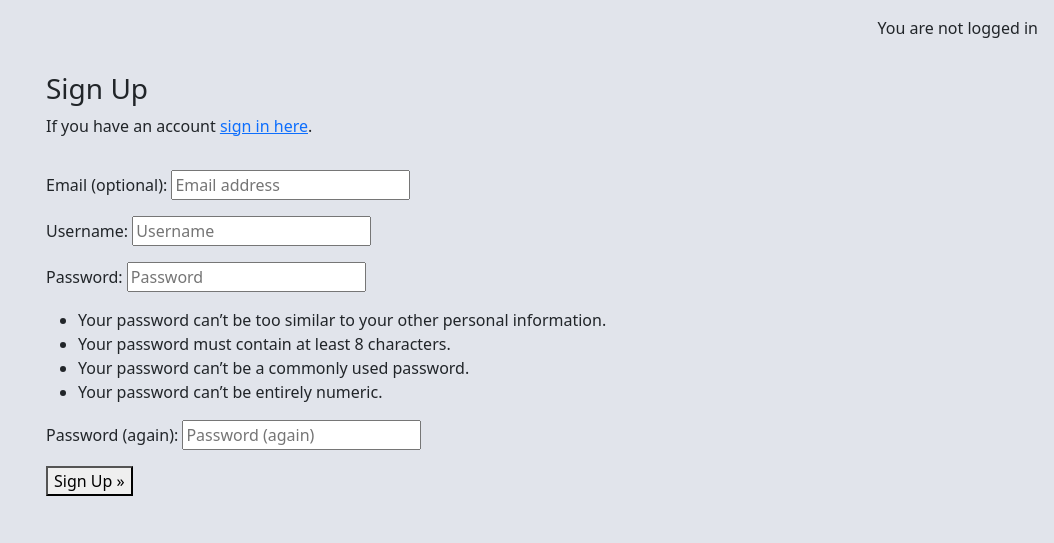
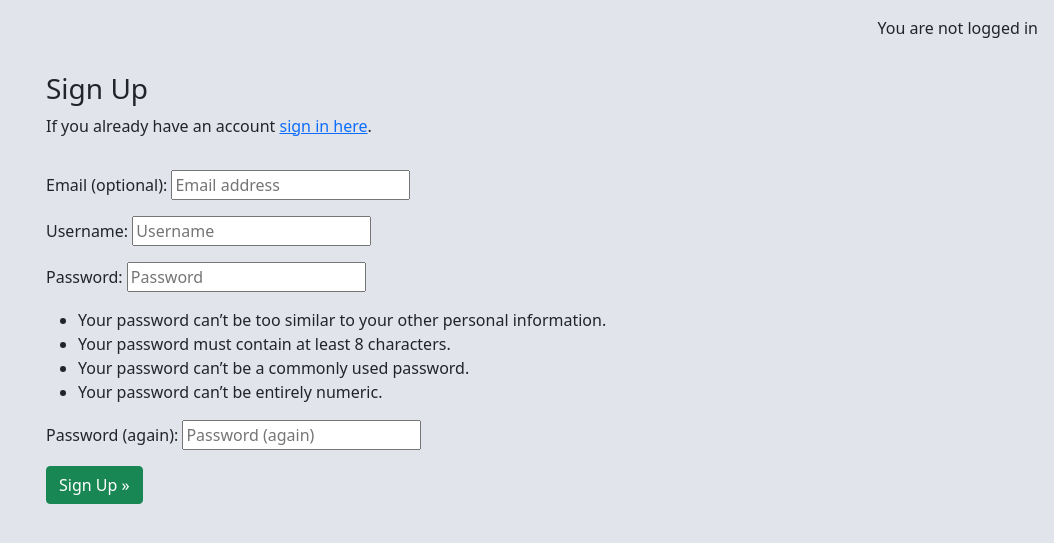
Before and after one commit to kjrinuk/Taskerise, a Django app: page /accounts/signup/ in a window 1280 px wide. Shown: the part 80-623 px from the top of the page, without its empty margins (226-1280 px from the left). Run offline with Django 5.2, Linux system fonts and the light colour scheme.

Commit message:
Some minor styling changes to authentication htmls

```diff
--- a/templates/account/login.html
+++ b/templates/account/login.html
@@ -20,7 +20,7 @@
                 {% if redirect_field_value %}
                 <input type="hidden" name="{{ redirect_field_name }}" value="{{ redirect_field_value }}" />
                 {% endif %}
-                <button class="btn btn-signup right" type="submit">{% trans "Sign In" %}</button>
+                <button class="btn btn-success right" type="submit">{% trans "Sign In" %}</button>
             </form>
             <p></p>
             <p>{% blocktrans %}If you don't have an account
--- a/templates/account/logout.html
+++ b/templates/account/logout.html
@@ -21,7 +21,7 @@
               {% if redirect_field_value %}
               <input type="hidden" name="{{ redirect_field_name }}" value="{{ redirect_field_value }}" />
               {% endif %}
-              <button class="btn btn-signup right" type="submit">{% trans 'Sign Out' %}</button>
+              <button class="btn btn-success right" type="submit">{% trans 'Sign Out' %}</button>
           </form>
       </div>
   </div>
--- a/templates/account/signup.html
+++ b/templates/account/signup.html
@@ -11,7 +11,7 @@
       <div class="col-md-8 mt-3 offset-md-2">
           <h3>{% trans "Sign Up" %}</h3>
 
-          <p>{% blocktrans %}If you have an account <a href="{{ login_url }}">sign in here</a>.{% endblocktrans %}</p>
+          <p>{% blocktrans %}If you already have an account <a href="{{ login_url }}">sign in here</a>.{% endblocktrans %}</p>
       </div>
   </div>
   <div class="row">
@@ -23,7 +23,7 @@
           {% if redirect_field_value %}
           <input type="hidden" name="{{ redirect_field_name }}" value="{{ redirect_field_value }}" />
           {% endif %}
-          <button type="submit">{% trans "Sign Up" %} &raquo;</button>
+          <button class="btn btn-success" type="submit">{% trans "Sign Up" %} &raquo;</button>
         </form>
       </div>
   </div>
```
